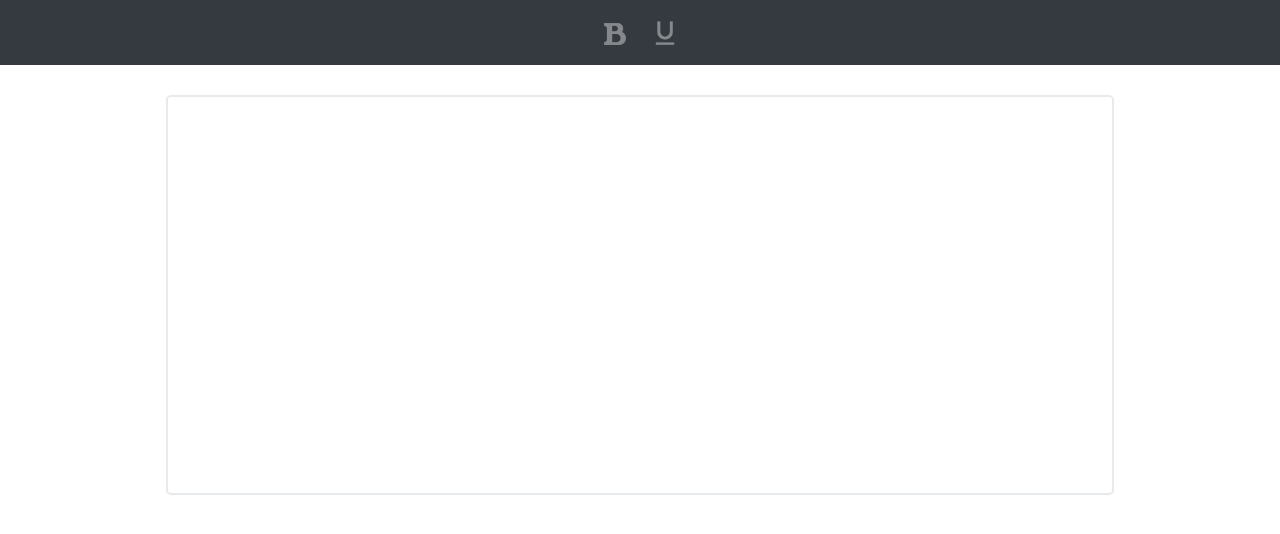
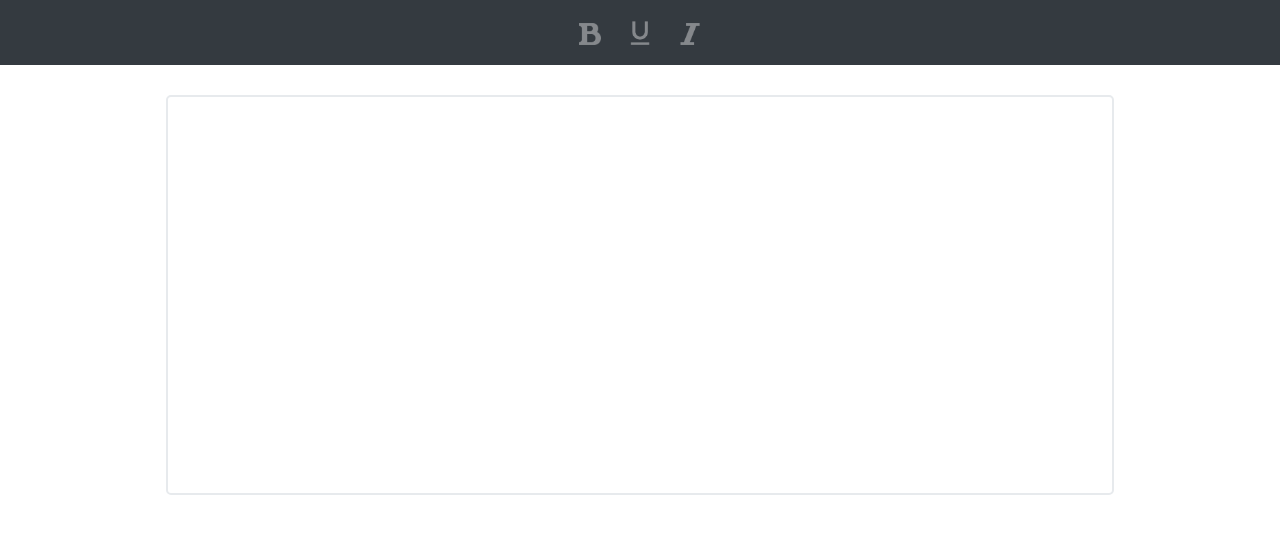
Before and after one commit to sithumpriya/text-editor, a plain HTML site: page index.html in a window 1280 px wide. Drawn offline with nearby package versions, Linux system fonts and the light colour scheme.

Commit message:
Feature-italic added

```diff
--- a/index.html
+++ b/index.html
@@ -29,6 +29,10 @@
         <button class="button" onclick="underline()">
             <img src="Resources/format_underline_white_192x192.png" style="width:24px;">
         </button>
+        <!-- Button for italic -->
+        <button class="button" onclick="italic()">
+            <img src="Resources/italic-xxl.png" style="width:22px;">
+        </button>
 
     </div>
 
--- a/script.js
+++ b/script.js
@@ -5,3 +5,7 @@ function bold() {
 function underline() {
     document.execCommand('underline', true, null);
 }
+
+function italic() {
+    document.execCommand('italic', true, null);
+}
```
